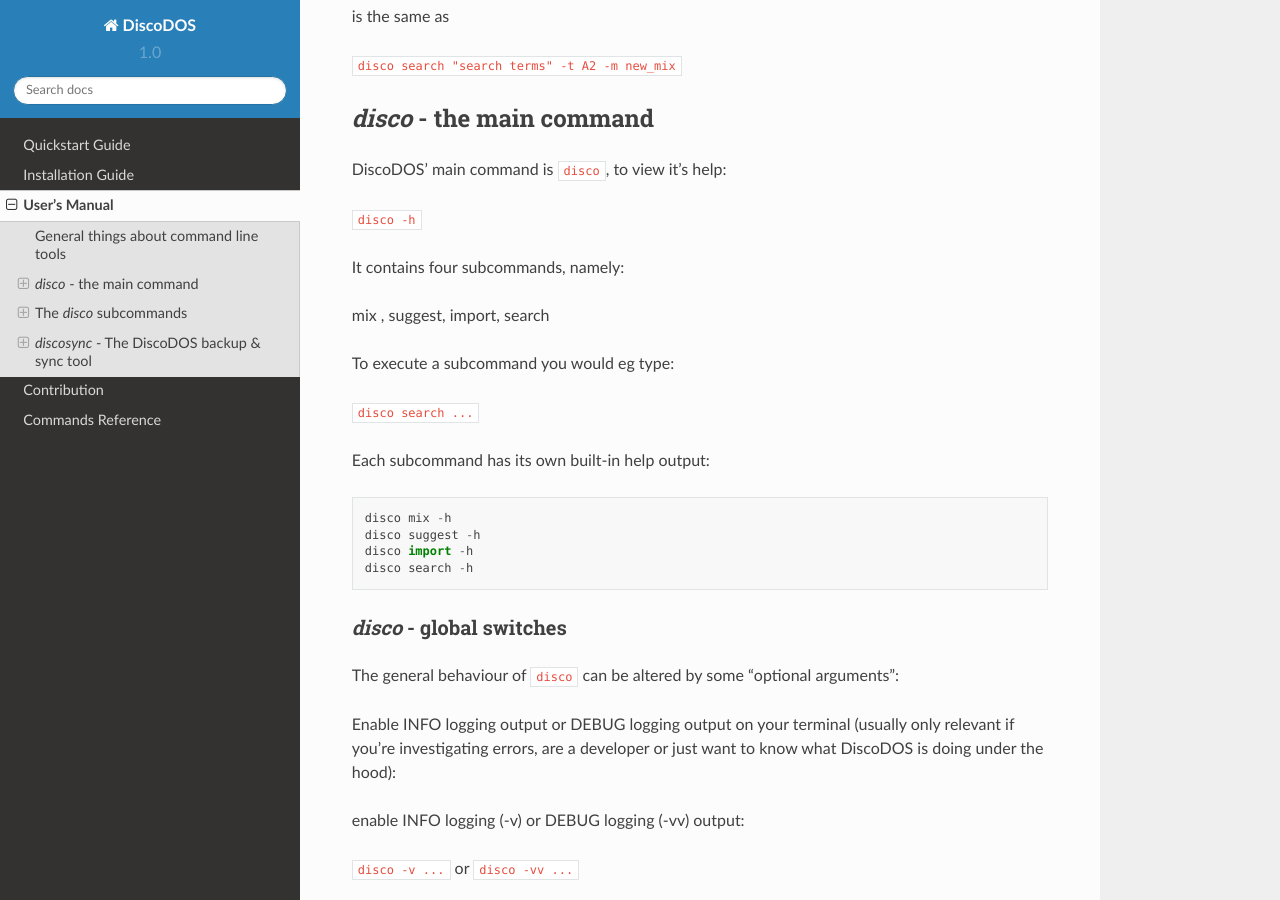
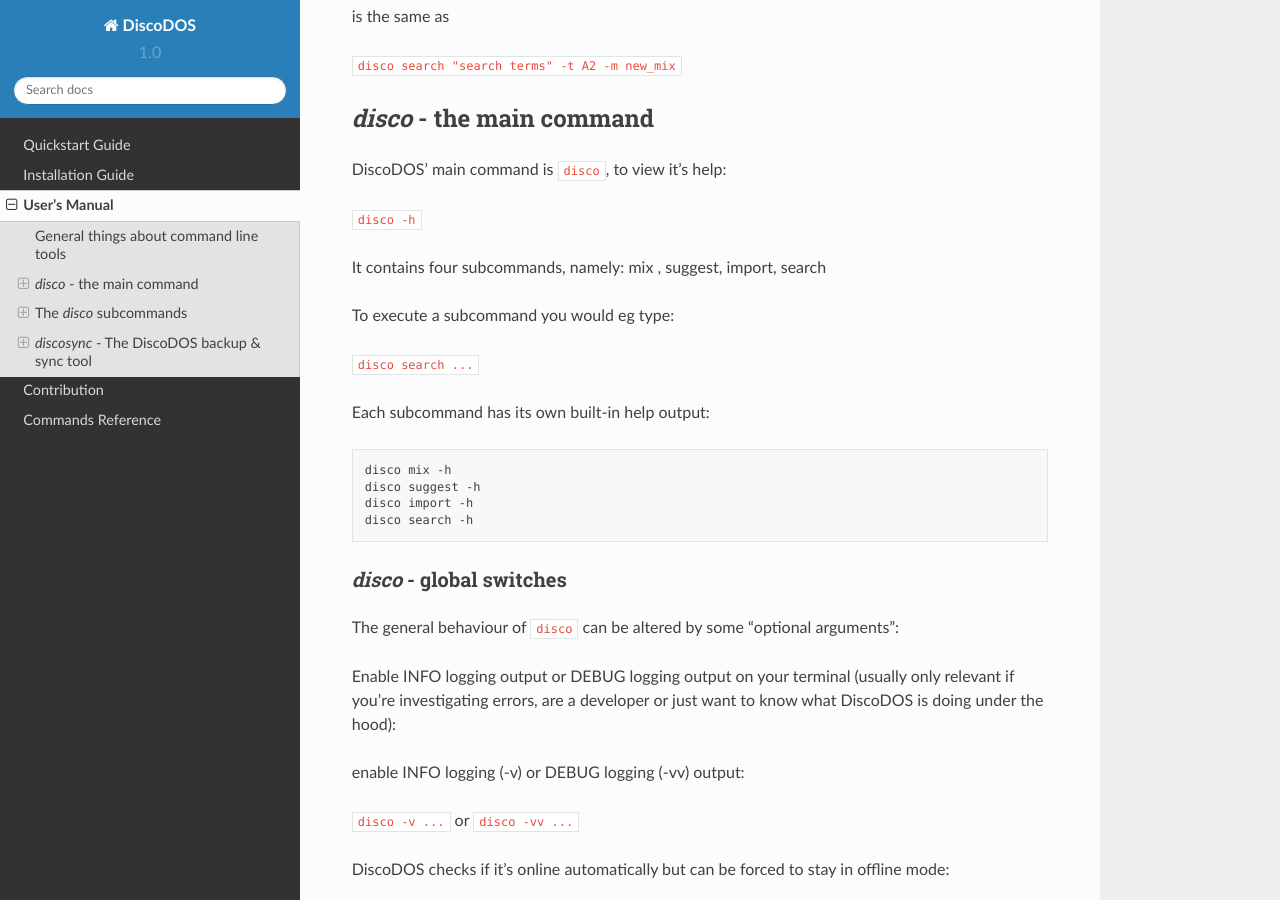
Before and after one commit to JOJ0/discodos, a Sphinx documentation site: the page built from sphinx/source/MANUAL.md, in a window 1280 px wide and 900 px high, scrolled down 1272 px. Built offline with Sphinx 7.4.7 and the Read the Docs theme 2.0.0, drawn with Linux system fonts in a browser that asks for light colours; pages that are not in the unit, such as notebooks, are missing from menus.

Commit message:
MANUAL.md: fix code type in subcommand help example
and put namly subcommands into one line

````diff
--- a/sphinx/source/MANUAL.md
+++ b/sphinx/source/MANUAL.md
@@ -54,9 +54,7 @@
 
 `disco -h`
 
-It contains four subcommands, namely:
-
-mix , suggest, import, search
+It contains four subcommands, namely: mix , suggest, import, search
 
 To execute a subcommand you would eg type:
 
@@ -64,7 +62,7 @@
 
 Each subcommand has its own built-in help output:
 
-```
+``` bash
 disco mix -h
 disco suggest -h
 disco import -h
````
